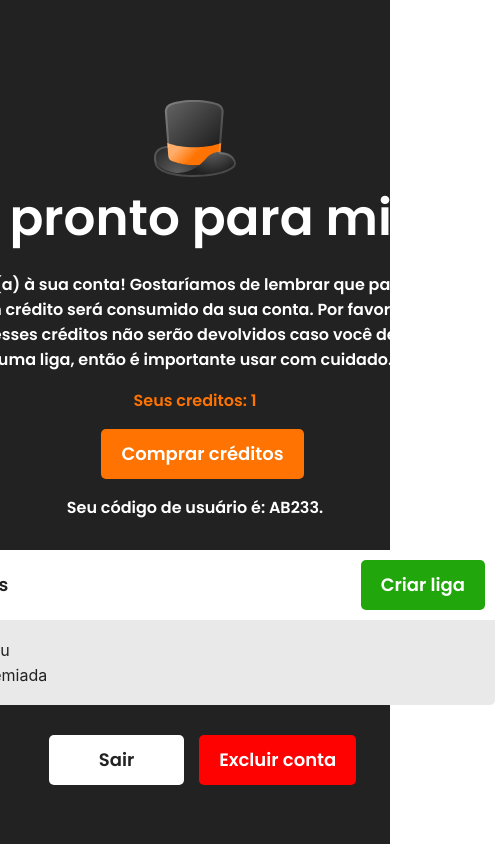
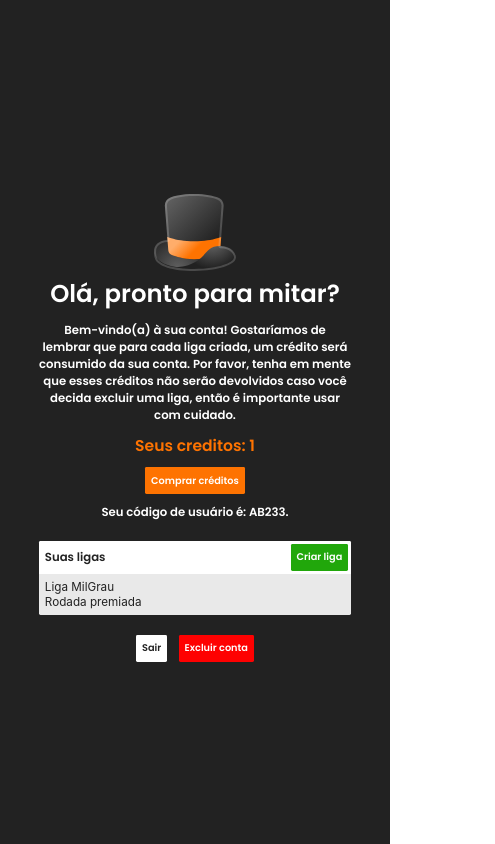
Before and after one commit to RenanTCastro/cartola-criador-ligas-frontend, a React (Create React App) app: page / in a window 390 px wide. Shown: the whole page, 495 px wide, since content can reach past the window. Built offline with nearby package versions, Linux system fonts and the light colour scheme.

Commit message:
Responsividade página Minha conta

```diff
--- a/src/pages/MinhaConta/MinhaConta.css
+++ b/src/pages/MinhaConta/MinhaConta.css
@@ -3,45 +3,44 @@
 .minhaConta--title{
     font-family: 'Poppins';
     font-weight: 600;
-    font-size: 50px;
+    font-size: 3.743vw;
     color: #FFFFFF;
     margin: 0px;
 }
 
 .minhaConta--description{
-    width: 600px;
+    width: 44.910vw;
     font-family: 'Poppins';
     font-weight: 600;
-    font-size: 16px;
+    font-size: 1.198vw;
 }
 
 .minhaConta--credit-text{
-    width: 600px;
+    width: 44.910vw;
     color: #FE7301;
     font-family: 'Poppins';
     font-weight: 600;
-    font-size: 16px;
+    font-size: 1.198vw;
 }
 
 .minhaConta--buttons{
-    border-radius: 5px;
+    border-radius: 0.374vw;
     width: auto;
-    height: 50px;
+    height: 3.743vw;
     border: none;
     font-family: 'Poppins';
     font-weight: 600;
-    font-size: 18px;
+    font-size: 1.347vw;
     color: white;
     cursor: pointer;
-    margin-left: 15px;
-    padding: 0 20px;
+    padding: 0 1.497vw;
 }
 .minhaConta--table-title{
     color: #222222;
     font-family: 'Poppins';
     font-weight: 600;
-    font-size: 18px;
-    margin: 0 0 0 10px;
+    font-size: 1.347vw;
+    margin: 0 0 0 0.749vw;
 }
 
 .minhaconta--table-ligas-container-header{
@@ -49,24 +48,70 @@
     flex-direction: row;
     justify-content: space-between;
     align-items: center;
-    margin-top: 30px;
+    margin-top: 2.246vw;
     background-color: white;
-    border-radius: 5px 5px 0px 0px;
-    padding: 10px;
+    border-radius: 0.374vw 0.374vw 0px 0px;
+    padding: 0.749vw;
 }
 
 .minhaconta--table-ligas-container-body{
     display: flex;
     flex-direction: column;
     align-items: start;
-    gap: 5px;
+    gap: 0.374vw;
 
     margin-top: 0;
-    margin-bottom: 30px;
-    padding: 20px;
+    margin-bottom: 2.246vw;
+    padding: 1.497vw;
 
     color: #222222;
-    font-size: 16px;
+    font-size: 1.198vw;
     background-color: #E9E9E9;
-    border-radius: 0 0 5px 5px;
+    border-radius: 0 0 0.374vw 0.374vw;
 }
+
+.minhaConta--buttons-bottom{
+    display: flex;
+    flex-direction: row;
+    justify-content: center;
+    gap: 3vw;
+    margin-bottom: 2.994vw;
+}
+
+@media(max-width:600px){
+    .minhaConta--title{
+        font-size: 6.25vw;
+    }
+    .minhaConta--description{
+        width: 80%;
+        margin: 10px auto;
+        font-size: 3vw;
+    }
+    .minhaConta--credit-text{
+        width: 80%;
+        margin: 10px auto;
+        font-size: 4vw;
+    }
+    .minhaConta--buttons{
+        font-size: 2.5vw;
+        height: 7vw;
+    }
+    .minhaConta--table-title{
+        font-size: 3vw;
+    }
+    .minhaconta--table-ligas-container-header{
+        margin: 5vw 10% 0 10%;
+    }
+    .minhaconta--table-ligas-container-body{
+        margin-top: 0;
+        margin-bottom: 5vw;
+        margin: 0 10% 5vw 10%;
+        font-size: 3vw;
+    }
+    .minhaConta--buttons-bottom{
+        display: flex;
+        flex-direction: row;
+        justify-content: center;
+        gap: 3vw;
+    }
+}
--- a/src/pages/MinhaConta/MinhaConta.jsx
+++ b/src/pages/MinhaConta/MinhaConta.jsx
@@ -8,7 +8,7 @@ export function MinhaConta(){
 
     return(
         <div>
-            <img src={Logo} alt="Logo" style={{marginTop: "80px"}}/>
+            <img src={Logo} alt="Logo" style={{marginTop: "6vw"}}/>
             <h1 className='minhaConta--title'>Olá, pronto para mitar?</h1>
             <p className='minhaConta--description'>
                 Bem-vindo(a) à sua conta! Gostaríamos de lembrar que para cada liga criada, um crédito
@@ -38,10 +38,10 @@ export function MinhaConta(){
                 <div>Rodada premiada</div>
             </div>
 
-            <div style={{marginBottom: "40px"}}>
+            <div className='minhaConta--buttons-bottom'>
                 <button
                     className='minhaConta--buttons'
-                    style={{backgroundColor: 'white', color:'#222222', padding: "0 50px"}}>
+                    style={{backgroundColor: 'white', color:'#222222'}}>
                         Sair
                 </button>
                 <button
```
